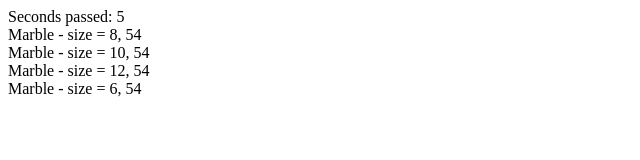
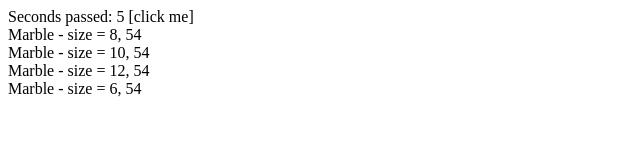
Before and after one commit to jbussey-lv/react-svg, a React (Create React App) app: page / in a window 1280 px wide. Shown: the top 160 px of the page, without its empty margins (0-640 px from the left). Built offline with nearby package versions, Linux system fonts and the light colour scheme.

Commit message:
incorporated sample UI event

```diff
--- a/src/App.tsx
+++ b/src/App.tsx
@@ -5,15 +5,23 @@ export default class App {
 
   secondsPassed: number = 0;
   marbles: Marble[] = [];
+  go: boolean = true;
 
   constructor(){
     setInterval(() => {
-      this.increaseTimer()
+      if(this.go){
+        this.increaseTimer();
+      }
     }, 1000);
+    this.toggle.bind(this);
     this.marbles.push(new Marble(3));
     this.marbles.push(new Marble(5));
     this.marbles.push(new Marble(7));
     this.marbles.push(new Marble(1));
+  }
+
+  toggle(){
+    this.go = !this.go;
   }
 
   increaseTimer() {
@@ -26,7 +34,7 @@ export default class App {
   render(){
     return (
       <div>
-        <span>Seconds passed: {this.secondsPassed}</span>
+        <span onClick={() => {this.toggle()}}>Seconds passed: {this.secondsPassed} [click me]</span>
         {this.marbles.map(marble => ReactiveRender(marble)) }
       </div>
     );
```
